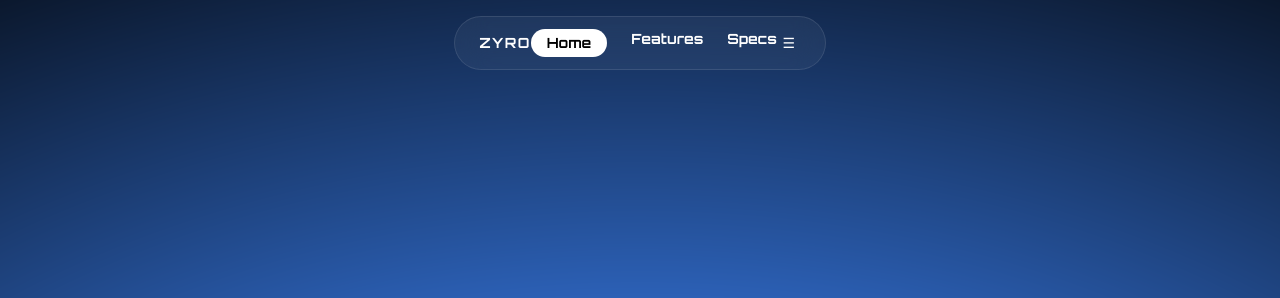
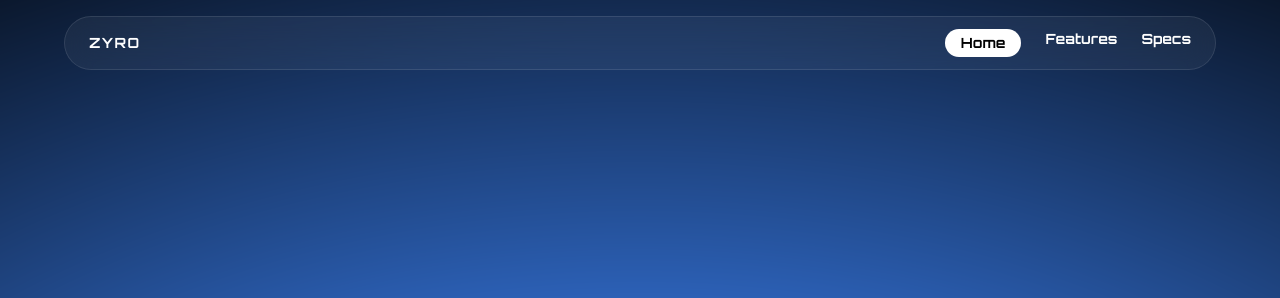
Before and after one commit to KiddTheReaper/kiddthereaper.github.io, a plain HTML site: page index.html in a window 1280 px wide. Shown: the top 298 px of the page. Drawn offline with nearby package versions, Linux system fonts and the light colour scheme.

Commit message:
Update index.html

```diff
--- a/index.html
+++ b/index.html
@@ -1,22 +1,22 @@
 <!DOCTYPE html>
-<html lang="en">
+<html lang="en" class="scroll-smooth">
 <head>
   <meta charset="UTF-8" />
   <meta name="viewport" content="width=device-width, initial-scale=1.0"/>
   <title>Zyno Lookalike</title>
-  <link href="https://cdn.jsdelivr.net/npm/tailwindcss@2.2.19/dist/tailwind.min.css" rel="stylesheet">
+  <script src="https://cdn.tailwindcss.com"></script>
   <style>
     @import url('https://fonts.googleapis.com/css2?family=Orbitron:wght@700&display=swap');
 
     body {
       font-family: 'Orbitron', sans-serif;
-      margin: 0;
       background-color: #000;
       color: white;
+      margin: 0;
       overflow: hidden;
     }
 
-    .neon-glow::before {
+    .glow::before {
       content: '';
       position: absolute;
       top: -30%;
@@ -24,15 +24,14 @@
       transform: translateX(-50%);
       width: 250%;
       height: 250%;
-      background: radial-gradient(ellipse at center, #ffffffaa 0%, #3b82f6 20%, transparent 70%);
+      background: radial-gradient(ellipse at center, #ffffffcc 0%, #3b82f6 20%, transparent 70%);
       border-radius: 50%;
       z-index: 0;
       filter: blur(100px);
-      pointer-events: none;
     }
 
-    .glass-nav {
-      backdrop-filter: blur(16px);
+    .glass {
+      backdrop-filter: blur(14px);
       background: rgba(255, 255, 255, 0.05);
       border: 1px solid rgba(255, 255, 255, 0.1);
     }
@@ -40,8 +39,8 @@
     .logo-text {
       font-size: clamp(2rem, 10vw, 8rem);
       letter-spacing: 1.2rem;
+      font-weight: 700;
       text-align: center;
-      font-weight: 700;
     }
 
     @media (max-width: 640px) {
@@ -51,23 +50,50 @@
     }
   </style>
 </head>
-<body class="relative min-h-screen flex flex-col items-center justify-center neon-glow">
+<body class="relative glow min-h-screen flex flex-col">
 
   <!-- Navbar -->
-  <header class="fixed top-4 w-[90%] max-w-6xl z-50 glass-nav rounded-full px-6 py-3 flex justify-between items-center">
-    <div class="text-sm tracking-widest text-white">ZYRO</div>
-    <nav class="flex gap-6 text-sm">
-      <a href="#" class="bg-white text-black rounded-full px-4 py-1">Home</a>
-      <a href="#" class="text-white hover:text-gray-300">Features</a>
-      <a href="#" class="text-white hover:text-gray-300">Specs</a>
-    </nav>
-    <div class="w-6 h-6 bg-white/10 rounded-full flex items-center justify-center text-white text-sm">☰</div>
+  <header class="fixed top-4 left-1/2 transform -translate-x-1/2 w-[90%] max-w-6xl z-50">
+    <div class="glass px-6 py-3 rounded-full flex justify-between items-center">
+      <div class="text-sm tracking-widest text-white">ZYRO</div>
+
+      <!-- Desktop nav -->
+      <nav class="hidden md:flex gap-6 text-sm">
+        <a href="#" class="bg-white text-black rounded-full px-4 py-1">Home</a>
+        <a href="#" class="text-white hover:text-gray-300">Features</a>
+        <a href="#" class="text-white hover:text-gray-300">Specs</a>
+      </nav>
+
+      <!-- Hamburger -->
+      <div class="md:hidden flex items-center">
+        <button id="menu-toggle" class="w-8 h-8 flex items-center justify-center text-white">
+          ☰
+        </button>
+      </div>
+    </div>
+
+    <!-- Mobile menu -->
+    <div id="mobile-menu" class="md:hidden hidden mt-2 glass rounded-xl p-4">
+      <nav class="flex flex-col gap-4 text-sm text-white">
+        <a href="#" class="bg-white text-black px-4 py-2 rounded-full w-fit">Home</a>
+        <a href="#" class="hover:text-gray-300">Features</a>
+        <a href="#" class="hover:text-gray-300">Specs</a>
+      </nav>
+    </div>
   </header>
 
-  <!-- Main Heading -->
-  <main class="z-10 flex flex-col justify-center items-center h-screen text-white">
+  <!-- Main -->
+  <main class="flex-grow flex justify-center items-center z-10 px-4">
     <h1 class="logo-text z-10">Z Y N O</h1>
   </main>
 
+  <script>
+    const toggle = document.getElementById('menu-toggle');
+    const menu = document.getElementById('mobile-menu');
+
+    toggle.addEventListener('click', () => {
+      menu.classList.toggle('hidden');
+    });
+  </script>
 </body>
 </html>
```
